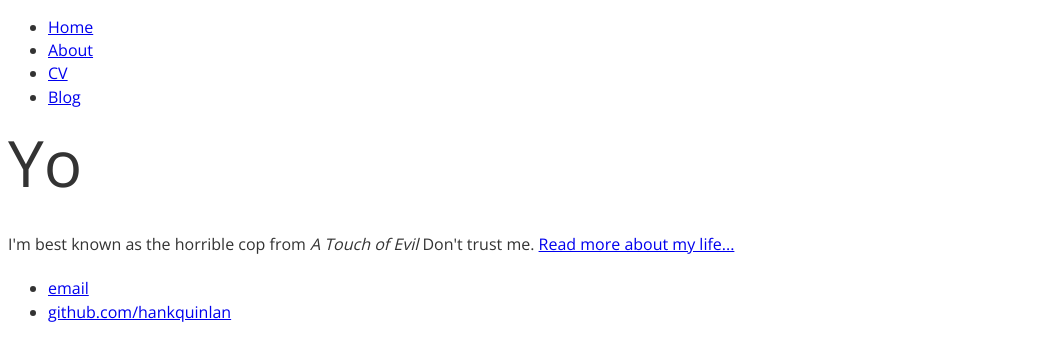
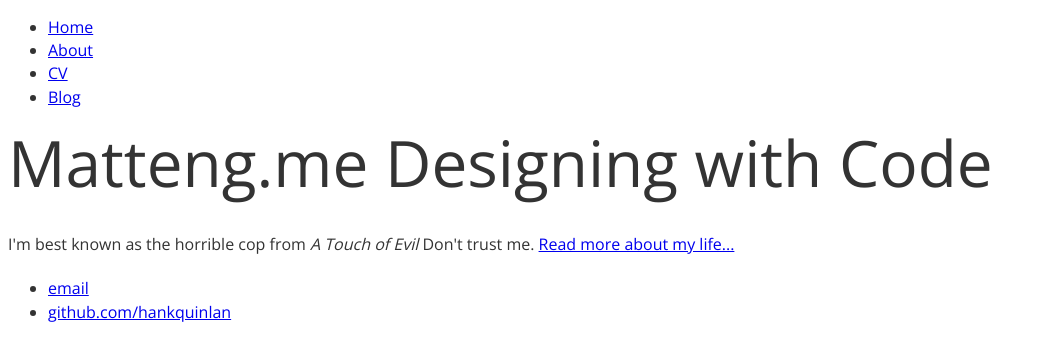
Before and after one commit to engmatthew/engmatthew.github.io, a plain HTML site: page index.html in a window 1280 px wide. Shown: the whole page, without its empty margins (0-1045 px from the left). Drawn offline with nearby package versions, Linux system fonts and the light colour scheme.

Commit message:
Update index.html

```diff
--- a/index.html
+++ b/index.html
@@ -49,7 +49,7 @@ small, .font_small {font-size: 0.707em;}
                 </nav>
                 <div class="container">
                 <div class="blurb">
-                        <h1>Yo</h1>
+                        <h1>Matteng.me Designing with Code</h1>
                                 <p>I'm best known as the horrible cop from <em>A Touch of Evil</em> Don't trust me. <a href="/about">Read more about my life...</a></p>
                 </div><!-- /.blurb -->
                 </div><!-- /.container -->
```
